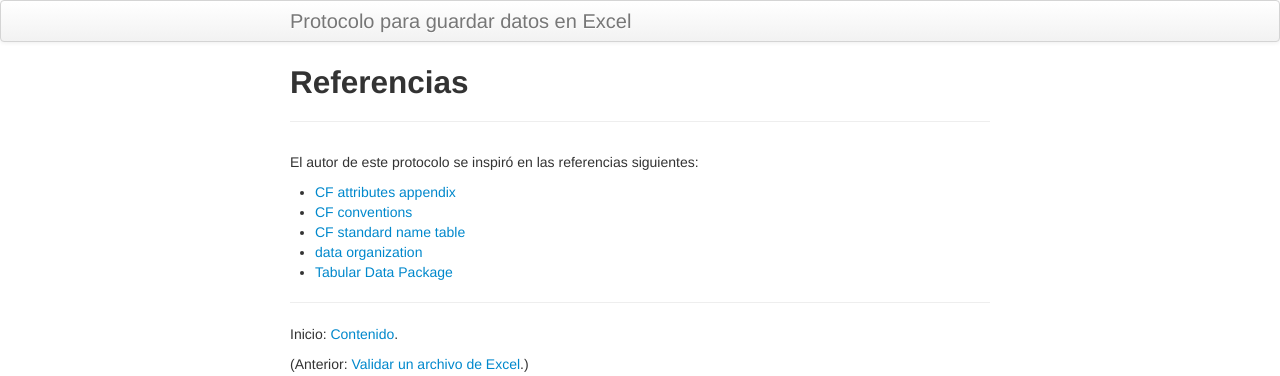
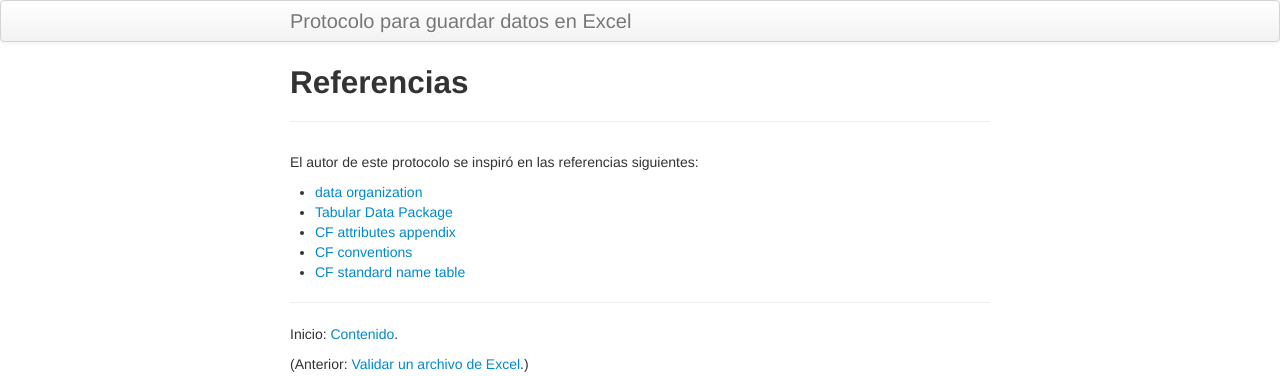
Before and after one commit to MaritzaB/datos_en_excel, a Jekyll site: the page built from pages/referencias.md, in a window 1280 px wide. Shown: the top 376 px of the page. Built offline with Jekyll 4.4.1, drawn with Linux system fonts in a browser that asks for light colours.

```diff
--- a/pages/referencias.md
+++ b/pages/referencias.md
@@ -6,11 +6,11 @@ description: Lista de referencias en las que se inspiró este protocolo
 
 El autor de este protocolo se inspiró en las referencias siguientes:
 
+- [data organization](http://kbroman.org/dataorg/)
+- [Tabular Data Package](https://frictionlessdata.io/specs/tabular-data-package/)
 - [CF attributes appendix](http://cfconventions.org/cf-conventions/cf-conventions.html#attribute-appendix)
 - [CF conventions](http://en.wikipedia.org/wiki/Climate_and_Forecast_Metadata_Conventions)
 - [CF standard name table](http://cfconventions.org/Data/cf-standard-names/27/build/cf-standard-name-table.html)
-- [data organization](http://kbroman.org/dataorg/)
-- [Tabular Data Package](https://frictionlessdata.io/specs/tabular-data-package/)
 
 ---
 
```
